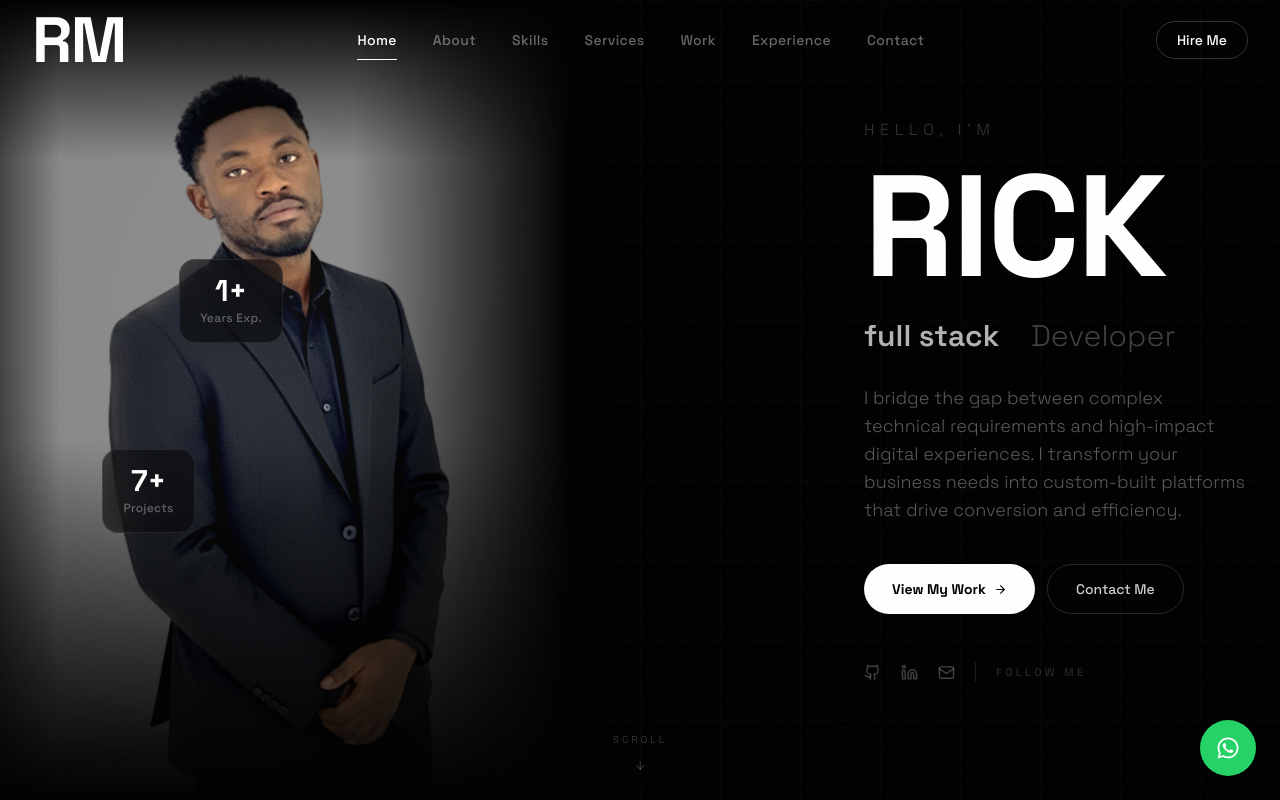
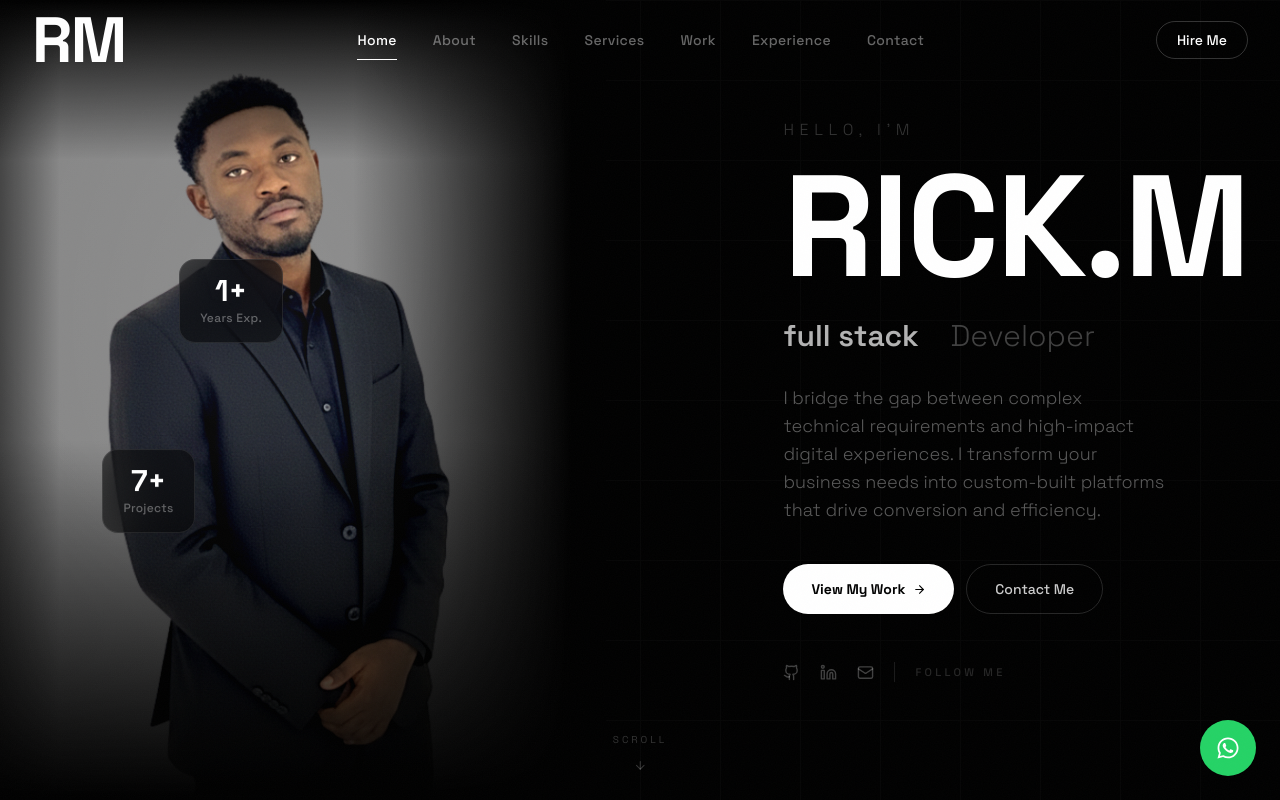
Before and after one commit to M-Riq/mbassirick, a Next.js app: page / in a window 1280 px wide. Shown: the top 800 px of the page. Built offline with nearby package versions, Linux system fonts and the light colour scheme.

Commit message:
update v4

```diff
--- a/src/components/Hero.tsx
+++ b/src/components/Hero.tsx
@@ -224,7 +224,7 @@ export default function Hero() {
                 Hello, I&apos;m
               </span>
               <h1 className="text-7xl lg:text-8xl xl:text-[9rem] font-bold tracking-[-0.02em] leading-[0.88] text-white">
-                RICK
+                RICK.M
               </h1>
             </motion.div>
 
```
